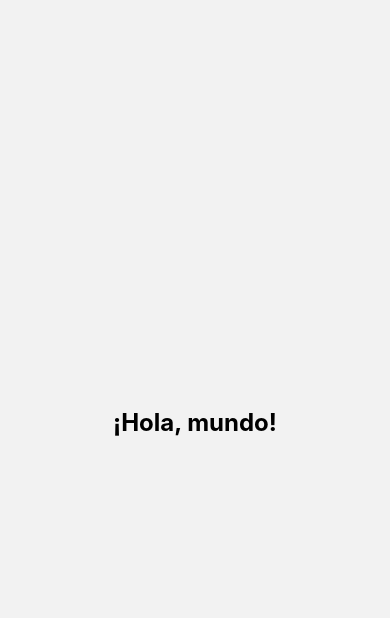
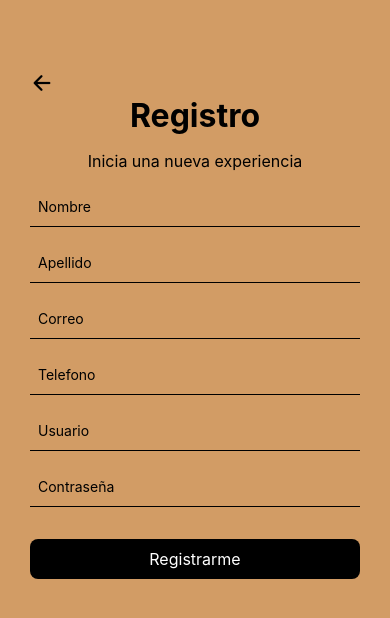
Before and after one commit to L3AC/HCG, a React Native app in the folder hcg/: screen /SignUp in a window 390 px wide. Shown: the top 618 px of the page. Built offline with nearby package versions, Linux system fonts and the light colour scheme.

Commit message:
update StackAuth.js and Signup.js

```diff
--- a/hcg/src/screens/NotLogged/Signup.js
+++ b/hcg/src/screens/NotLogged/Signup.js
@@ -1,10 +1,29 @@
 import React from 'react';
-import { View, Text, StyleSheet } from 'react-native';
+import { View, Text, TextInput, TouchableOpacity, StyleSheet } from 'react-native';
+import { useNavigation } from '@react-navigation/native';
+import Ionicons from 'react-native-vector-icons/Ionicons';
 
-const Producto = () => {
+const SignUp = () => {
+  const navigation = useNavigation();
+
   return (
     <View style={styles.container}>
-      <Text style={styles.text}>¡Hola, mundo!</Text>
+      <TouchableOpacity onPress={() => navigation.goBack()}>
+        <Ionicons name="arrow-back" size={24} color="black" />
+      </TouchableOpacity>
+      <Text style={styles.title}>Registro</Text>
+      <Text style={styles.subtitle}>Inicia una nueva experiencia</Text>
+
+      <TextInput style={styles.input} placeholder="Nombre" placeholderTextColor="#000" />
+      <TextInput style={styles.input} placeholder="Apellido" placeholderTextColor="#000" />
+      <TextInput style={styles.input} placeholder="Correo" placeholderTextColor="#000" />
+      <TextInput style={styles.input} placeholder="Telefono" placeholderTextColor="#000" />
+      <TextInput style={styles.input} placeholder="Usuario" placeholderTextColor="#000" />
+      <TextInput style={styles.input} placeholder="Contraseña" placeholderTextColor="#000" secureTextEntry={true} />
+
+      <TouchableOpacity style={styles.button}>
+        <Text style={styles.buttonText}>Registrarme</Text>
+      </TouchableOpacity>
     </View>
   );
 };
@@ -12,13 +31,43 @@ const Producto = () => {
 const styles = StyleSheet.create({
   container: {
     flex: 1,
+    paddingTop: 70,
+    padding: 30,
+    backgroundColor: '#d29c65', // Background color
+  },
+  title: {
+    fontSize: 32,
+    fontWeight: 'bold',
+    marginBottom: 16,
+    textAlign: 'center',
+    color: 'black', // Text color
+  },
+  subtitle: {
+    fontSize: 16,
+    marginBottom: 16,
+    textAlign: 'center',
+    color: 'black', // Text color
+  },
+  input: {
+    height: 40,
+    borderColor: 'black',
+    borderBottomWidth: 1,
+    marginBottom: 16,
+    paddingHorizontal: 8,
+    color: 'black', // Text color
+  },
+  button: {
+    height: 40,
+    backgroundColor: 'black',
     justifyContent: 'center',
     alignItems: 'center',
+    borderRadius: 8,
+    marginTop: 16,
   },
-  text: {
-    fontSize: 24,
-    fontWeight: 'bold',
+  buttonText: {
+    color: 'white',
+    fontSize: 16,
   },
 });
 
-export default Producto;
+export default SignUp;
```
